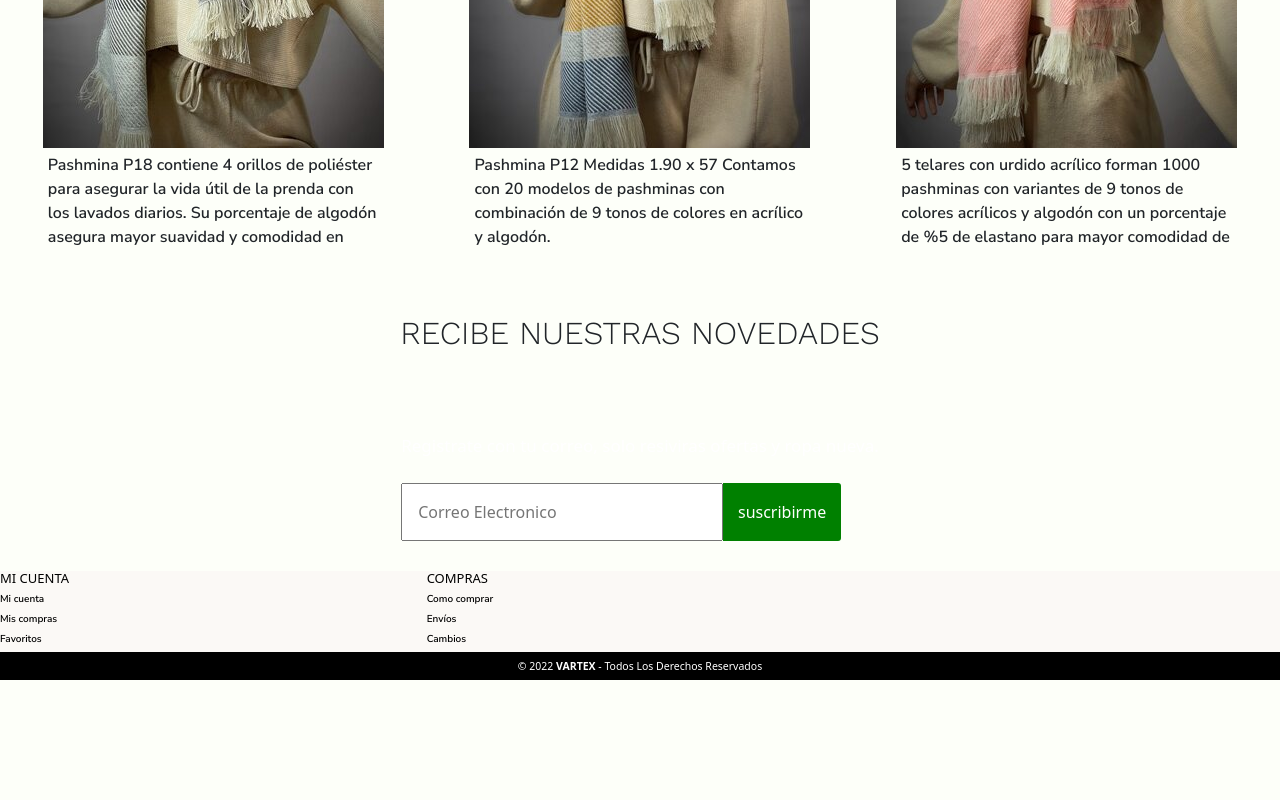
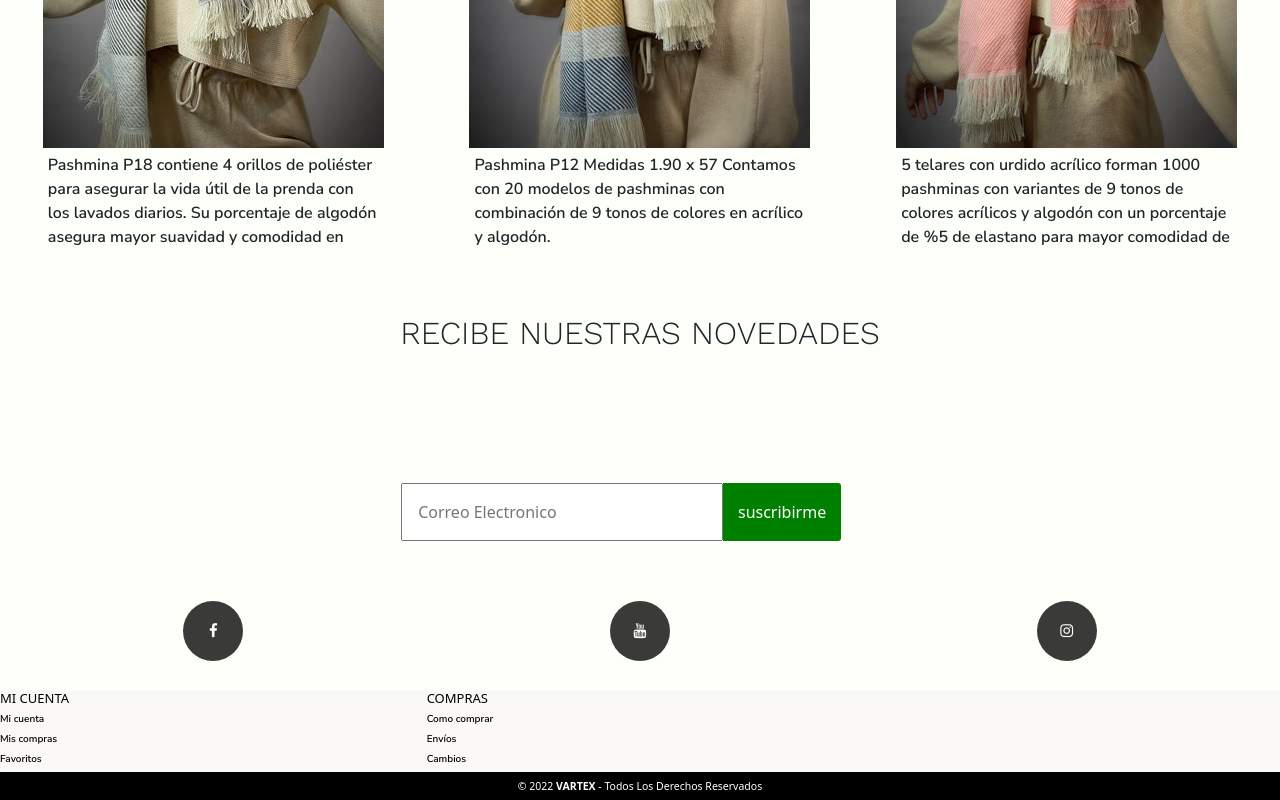
Before and after one commit to nicolasbrites/proyectocoder, a website: page index.html in a window 1280 px wide. Shown: the part 1376-2176 px from the top of the page. Before the commit the page ends 2056 px from the top, so only its background shows below. Drawn offline with nearby package versions, Linux system fonts and the light colour scheme.

Commit message:
proyecto final

```diff
--- a/index.html
+++ b/index.html
@@ -20,6 +20,7 @@
     <link href="https://unpkg.com/aos@2.3.1/dist/aos.css" rel="stylesheet">
     <link rel="stylesheet" href="https://cdn.jsdelivr.net/npm/bootstrap@5.2.0-beta1/dist/css/bootstrap.min.css">
     <link rel="shortcut icon" href="./mili/minilogo/minibar.jpg">
+    <link rel="stylesheet" href="https://stackpath.bootstrapcdn.com/font-awesome/4.7.0/css/font-awesome.min.css">
     <link rel="stylesheet" href="./css/style.css">
 
 </head>
@@ -123,6 +124,16 @@
         </div>
     </section>
 
+    <section class="buttons">
+        <a href="#" class="fa fa-facebook"></a>
+        <a href="#" class="fa fa-youtube"></a>
+        <a href="#" class="fa fa-instagram"></a>
+
+    </section>
+
+
+
+
 
     <footer class="pie-pagina">
         <div class="grupo-1">
@@ -130,16 +141,24 @@
 
             <div class="box">
                 <h2>MI CUENTA</h2>
+
+                <ul class="ul-footer">
                     <li class="txt-footer">Mi cuenta</li>
                     <li class="txt-footer">Mis compras</li>
                     <li class="txt-footer">Favoritos</li>
+                </ul>
+
             </div>
 
             <div class="box">
                 <h2>COMPRAS</h2>
+
+                <ul class="ul-footer">
                     <li class="txt-footer">Como comprar</li>
                     <li class="txt-footer">Envíos</li>
                     <li class="txt-footer">Cambios</li>
+                </ul>
+
 
             </div>
 
--- a/scss/componentes/_acercadevartex.scss
+++ b/scss/componentes/_acercadevartex.scss
@@ -13,6 +13,7 @@
 .txt-acdv2 {
     font-family: 'Nunito Sans', sans-serif;
     font-weight: 600;
+    margin: 20px;
 }
 
 
--- a/scss/componentes/_footer.scss
+++ b/scss/componentes/_footer.scss
@@ -20,7 +20,7 @@
 
 .pie-pagina .grupo-1 .box h2{
     color: black;
-    margin-bottom: 5px;
+    margin-bottom:5px;
     font-size: 13px;
 
 }
@@ -44,3 +44,9 @@
     font-size: 12px;
 
 }
+
+.ul-footer{
+    list-style-type: none;
+    margin: 0;
+    padding: 0;
+}
--- a/scss/componentes/_index.scss
+++ b/scss/componentes/_index.scss
@@ -133,3 +133,27 @@ nav ul li {
     padding: 30px;
 
 }
+
+.buttons{
+    min-width: 150px;
+    display: flex;
+    justify-content: space-around;
+}
+
+.buttons a {
+    text-decoration: none;
+    font-size: 15px;
+    width: 60px;
+    height: 60px;
+    line-height: 60px;
+    text-align: center;
+    background-color:rgba(0, 0, 0, 0.767);
+    color: #fff;
+    border-radius: 50%;
+    transition: all .4s ease-in-out;
+    margin: 30px;
+}
+
+.buttons a:hover{
+    transform: scale(1.2);
+}
```
Also changed, not shown: acercadevartex.html (+5 -0 lines), galeria.html (+5 -0 lines), css/style.css, 1 other file. Lines whose indentation alone changed are shown as unchanged.
